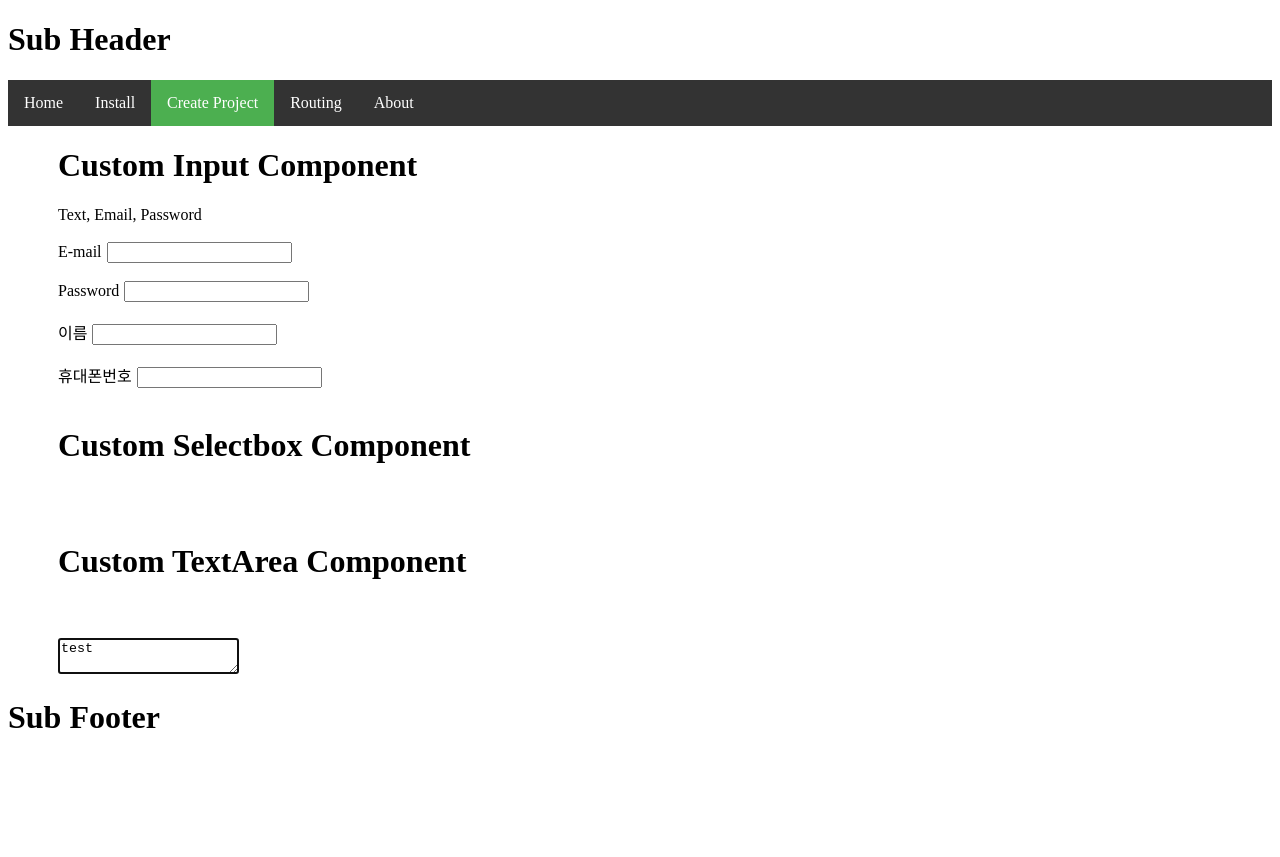
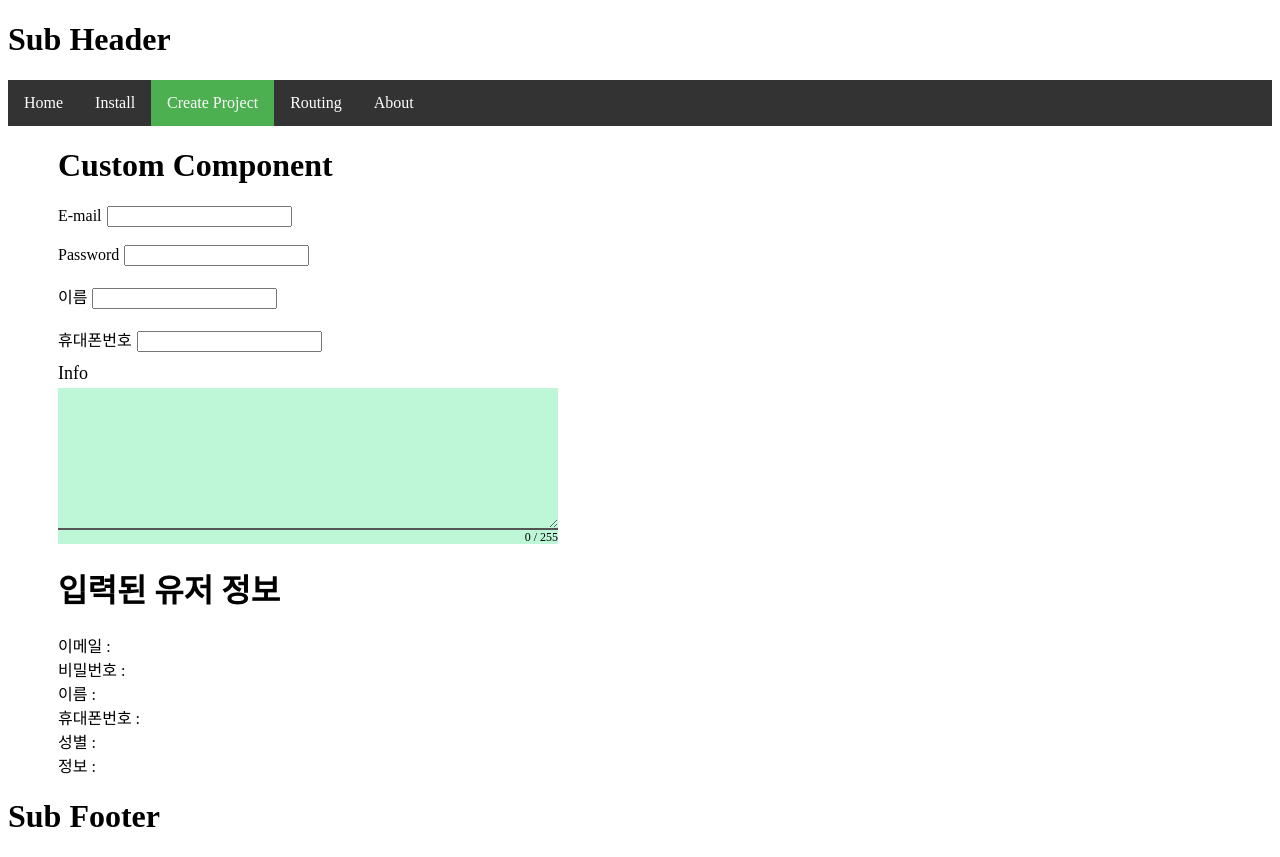
Before and after one commit to Envy-Kim/Vue-Tutorial-Project, a Vue app: page /create in a window 1280 px wide. Before the commit the page ends 800 px from the top, so only its background shows below. Built offline with nearby package versions, Linux system fonts and the light colour scheme.

Commit message:
Add Textarea 컴포넌트

```diff
--- a/src/components/VInput.vue
+++ b/src/components/VInput.vue
@@ -12,8 +12,12 @@
            :disabled="disabled"
            :required="required"
            :class="[(isErr === true) ? 'box-error' : '']"
-           @keyup="change"/>
-    <div v-show="isMessage" :class="[(isErr === true) ? 'text-error' : '']" >{{ message }}</div>
+           @input="change"/>
+    <div v-if="isMessage"
+         class="input-detail"
+         :class="[(isErr === true) ? 'text-error' : '']">
+      {{ message }}
+    </div>
   </div>
 </template>
 
@@ -87,7 +91,7 @@ export default {
       this.checkValue();
 
       // input의 변경된 값을 부모 컴포넌트로 전달
-      this.$emit('change', $event.target.value);
+      this.$emit('input', $event.target.value);
     },
     checkValue() {
       if (this.required) {
@@ -133,6 +137,7 @@ export default {
 .text-error {
   color: red;
 }
+
 .box-error {
   border: solid 1px red;
 }
--- a/src/components/VTextarea.vue
+++ b/src/components/VTextarea.vue
@@ -1,10 +1,25 @@
 <template>
-  <div>
-    <label :for="id" >{{ label }}</label>
-    <textarea :id="id"
-              :name="name"
-              :value="value"
-    autofocus="" ></textarea>
+  <div class="input-wrap" :style="{ width: width + 'px', 'background-color': backgroundColor }">
+    <div class="textarea-wrap">
+      <label :for="id" :class="[(isErr === true) ? 'text-error' : '']">{{ label }}</label>
+      <textarea :id="id"
+                :name="name"
+                :rows="rows"
+                :value="value"
+                :placeholder="placeholder"
+                :maxlength="maxlength"
+                :readonly="readonly"
+                :required="required"
+                :disabled="disabled"
+                :class="[(isErr === true) ? 'text-error' : '']"
+                @input="change"></textarea>
+
+    </div>
+    <div class="textarea-detail"
+         :class="[(isErr === true) ? 'text-error' : '']">
+      <span class="detail-msg">{{ message }}</span>
+      <span class="count">{{ value.length }} / {{ maxlength }}</span>
+    </div>
   </div>
 </template>
 
@@ -25,10 +40,149 @@ export default {
     label: {
       type: String,
     },
+    placeholder: {
+      type: String,
+      default: '',
+    },
+    rows: {
+      type: Number,
+      default: 5,
+    },
+    maxlength: {
+      type: Number,
+      default: 255,
+    },
+    readonly: {
+      type: Boolean,
+      default: false,
+    },
+    required: {
+      type: Boolean,
+      default: false,
+    },
+    disabled: {
+      type: Boolean,
+      default: false,
+    },
+    width: {
+      type: Number,
+      default: 300,
+    },
+    backgroundColor: {
+      type: String,
+      default: 'white',
+    },
+    rules: {
+      type: [String, Array],
+    },
   },
+  data: () => ({
+    message: '',
+    isErr: false,
+  }),
+  methods: {
+    change($event) {
+      // 변경된 값을 부모 컴포넌트로 전달
+      this.$emit('input', $event.target.value);
+
+      this.checkRules($event);
+    },
+    checkRules($event) {
+      // 입력받은 rules에 맞춰서 유효성 검사
+      if (this.rules) {
+        let isErr = false;
+        let msg = [];
+
+        this.rules.forEach(function (value) {
+          let check = value($event.target.value);
+          console.log($event.target.value);
+          console.log(check);
+          if (check !== true) {
+            isErr = true;
+            msg.push(check);
+          }
+        });
+
+        if($event.target.value.length > this.maxlength) {
+          isErr = true;
+          msg.push(this.maxlength+'자까지 입력이 가능합니다.');
+        }
+
+        this.isErr = isErr;
+        this.message = msg[0];
+      }
+    }
+  }
 }
 </script>
 
 <style scoped>
+.input-wrap {
+  align-items: flex-start;
+  flex: 1 1 auto;
+  font-size: 16px;
+  letter-spacing: normal;
+  max-width: 100%;
+  text-align: left;
+}
+.input-wrap .textarea-wrap {
+  display: flex;
+  flex: 1 1 auto;
+  position: relative;
+}
 
+.textarea-wrap label {
+  top: -25px;
+  left: 0px;
+  right: auto;
+  position: absolute;
+  font-size: 18px;
+  height: 20px;
+  line-height: 20px;
+  letter-spacing: normal;
+}
+
+.textarea-wrap textarea {
+  align-self: stretch;
+  flex: 1 1 auto;
+  line-height: 1.75rem;
+  max-width: 100%;
+  min-height: 32px;
+  outline: none;
+  padding: 0;
+  width: 100%;
+  background-color: transparent;
+  border: none;
+  border-bottom: solid 2px #555555;
+}
+
+.textarea-wrap textarea:focus {
+  outline:none;
+  border-bottom: solid 3px #277dff;
+}
+
+.textarea-wrap textarea.text-error {
+  border-bottom: solid 3px #ff1010;
+}
+
+.text-error {
+  color: #ff1010;
+}
+
+.textarea-detail {
+  flex: 1 1 auto;
+  font-size: 12px;
+  min-height: 14px;
+  min-width: 1px;
+  position: relative;
+}
+
+.textarea-detail .count {
+  float:right;
+}
+
+.textarea-detail:after {
+  display: block;
+  clear: both;
+}
 </style>
--- a/src/pages/create.vue
+++ b/src/pages/create.vue
@@ -2,29 +2,30 @@
   <div>
     <sub-layout>
       <div class="content">
-        <h1>Custom Input Component</h1>
-        <span>Text, Email, Password</span>
-        <br/><br/>
+        <div class="input">
+          <h1>Custom Component</h1>
 
-        <v-input id="email" name="email" type='email' label="E-mail" v-model="user.email" :rules=rules.email
-                 @change="setEmail" />
-        <br/>
-        <v-input id="password" name="password" type='password' label="Password" v-model="user.password" :rules=rules.password @change="setPassword"
-        />
-        <br/>
-        <v-input id="name" name="name" label="이름" v-model="user.name" :rules=rules.name @change="setName"
-        />
-        <br/>
-        <v-input id="phone" name="phone" label="휴대폰번호" v-model="user.phone" :rules=rules.phone @change="setPhone"
-        />
-        <br/>
+          <v-input id="email" name="email" type='email' label="E-mail" v-model="user.email" :rules=rules.email />
+          <br/>
+          <v-input id="password" name="password" type='password' label="Password" v-model="user.password" :rules=rules.password />
+          <br/>
+          <v-input id="name" name="name" label="이름" v-model="user.name" :rules=rules.name />
+          <br/>
+          <v-input id="phone" name="phone" label="휴대폰번호" v-model="user.phone" :rules=rules.phone />
+          <br/><br/>
+          <v-textarea id="info" name="info" label="Info" value=""
+                      :width="500" backgroundColor="#bdf7d7" v-model="user.info" :rules=rules.info ></v-textarea>
+        </div>
 
-        <h1>Custom Selectbox Component</h1>
-        <br/><br/>
-
-        <h1>Custom TextArea Component</h1>
-        <br/><br/>
-        <v-textarea :value="testMsg" ></v-textarea>
+        <div class="info">
+          <h1>입력된 유저 정보</h1>
+          이메일 : {{user.email}}<br/>
+          비밀번호 : {{user.password}}<br/>
+          이름 : {{user.name}}<br/>
+          휴대폰번호 : {{user.phone}}<br/>
+          성별 : {{user.gender}}<br/>
+          정보 : {{user.info}}<br/>
+        </div>
       </div>
     </sub-layout>
   </div>
@@ -44,6 +45,8 @@ export default {
       email: '',
       password: '',
       phone: '',
+      gender: '',
+      info: '',
     },
     rules: {
       email: [
@@ -67,23 +70,14 @@ export default {
       ],
       phone: [
         value => !!value || '필수값입니다.',
+      ],
+      info: [
+        value => !!value || '필수값입니다.',
+        value => (value).length >= 20 || '20자 이상으로 입력해주세요.',
       ]
     },
-    testMsg: 'test',
   }),
   methods: {
-    setEmail(val) {
-      this.user.email = val;
-    },
-    setPassword(val) {
-      this.user.password = val;
-    },
-    setName(val) {
-      this.user.name = val;
-    },
-    setPhone(val) {
-      this.user.phone = val;
-    },
   }
 }
 </script>
```
